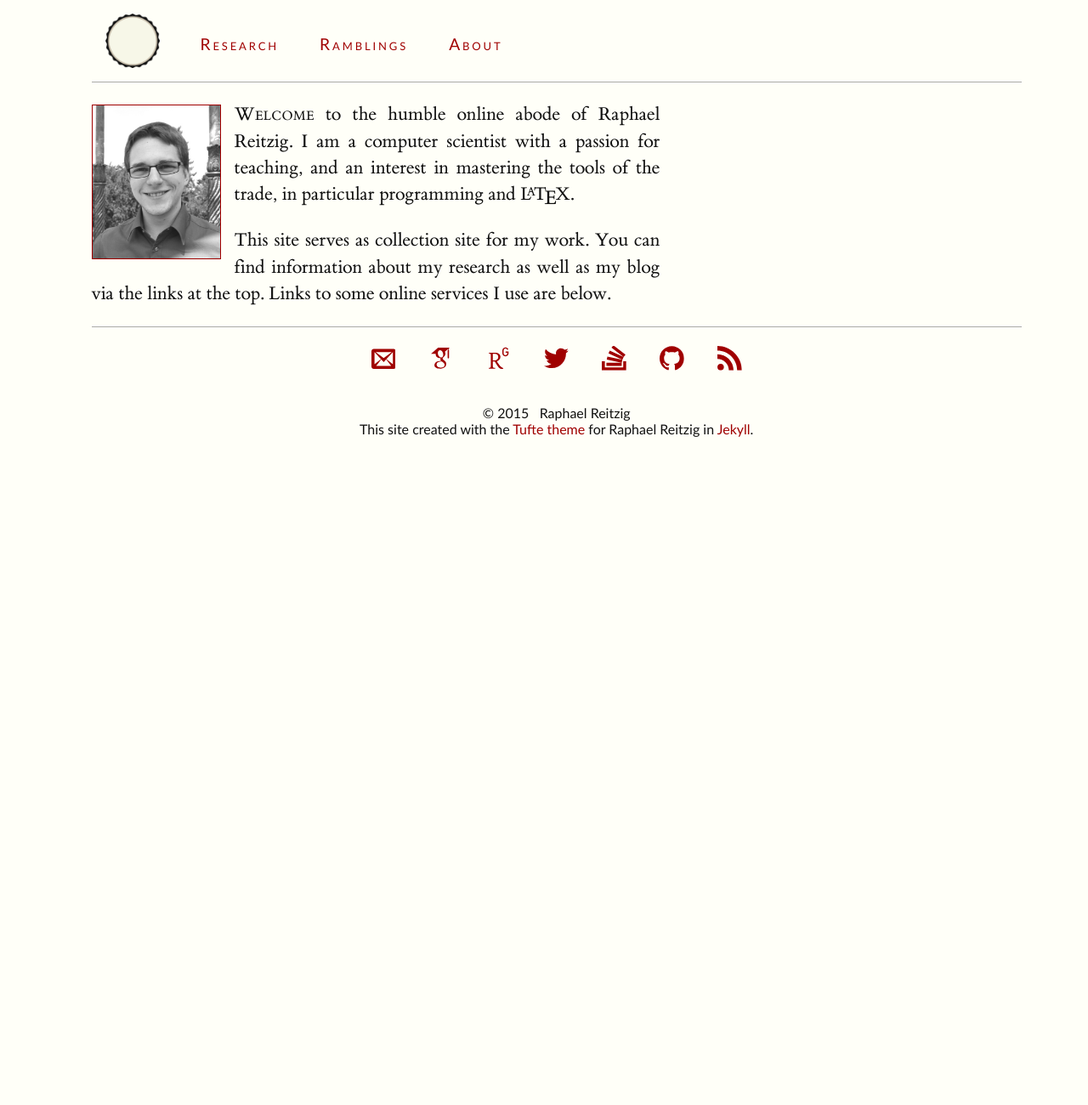
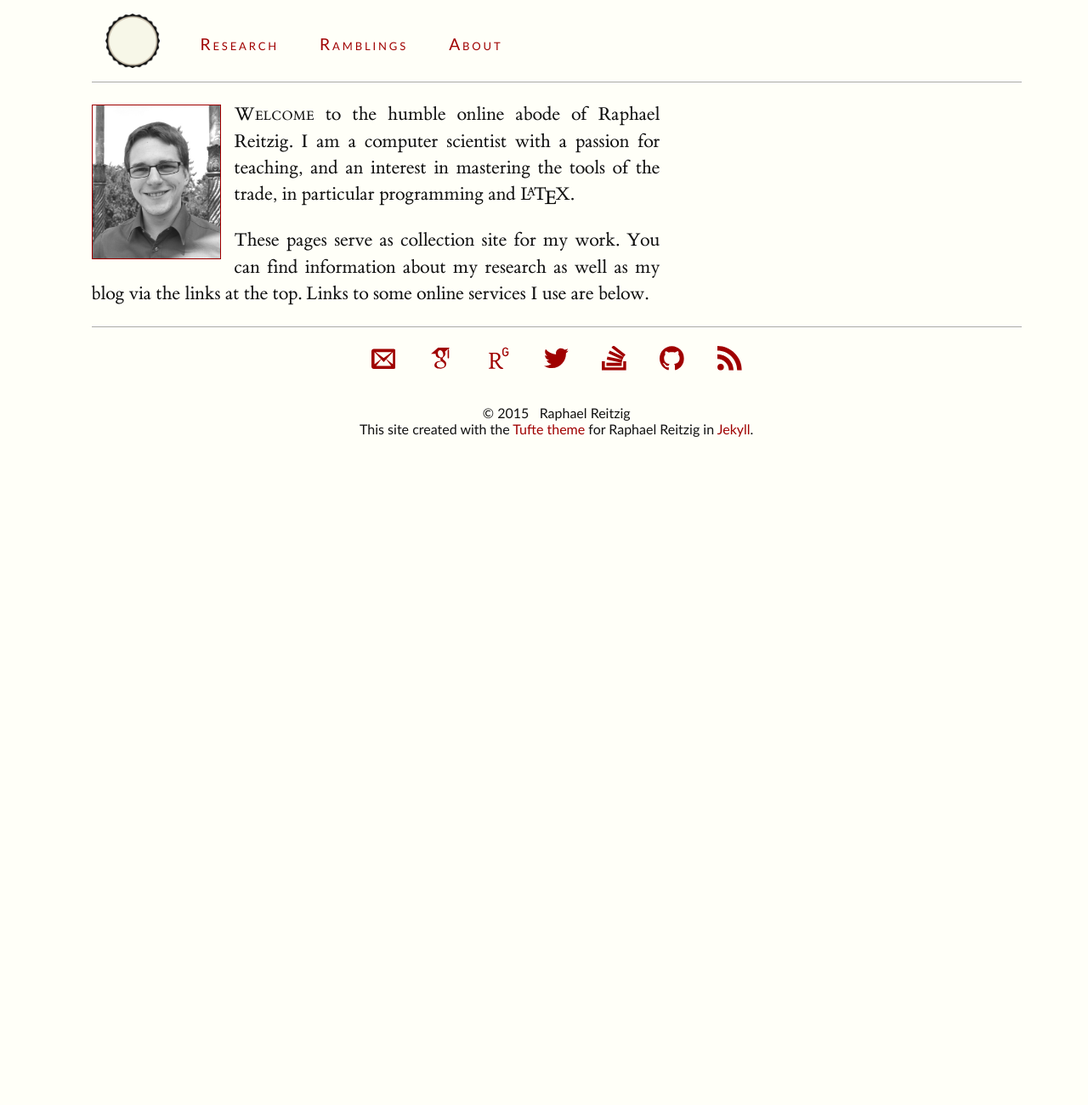
Before and after one commit to reitzig/reitzig.github.io, a Jekyll site: the page built from index.html, in a window 1280 px wide. Shown: the whole page at 85% size. Built offline with Jekyll 4.4.1, drawn with Linux system fonts in a browser that asks for light colours.

Commit message:
* Fixes weird wording on main.  * Improves placement of Details links in bibliography.

```diff
--- a/css/tufte.scss
+++ b/css/tufte.scss
@@ -510,7 +510,7 @@
 
   a.details {
     position: absolute;
-    left: 15.5cm;
+    left: 100%;
     top: 0em;
   }
 }
--- a/index.html
+++ b/index.html
@@ -13,7 +13,7 @@
     <span class="latex">L<sup>a</sup>T<sub>e</sub>X</span>.
   </p>
   <p>
-    This site serves as collection site for my work.
+    These pages serve as collection site for my work.
     You can find information about my research as well
     as my blog via the links at the top.
     Links to some online services I use are below.
```
